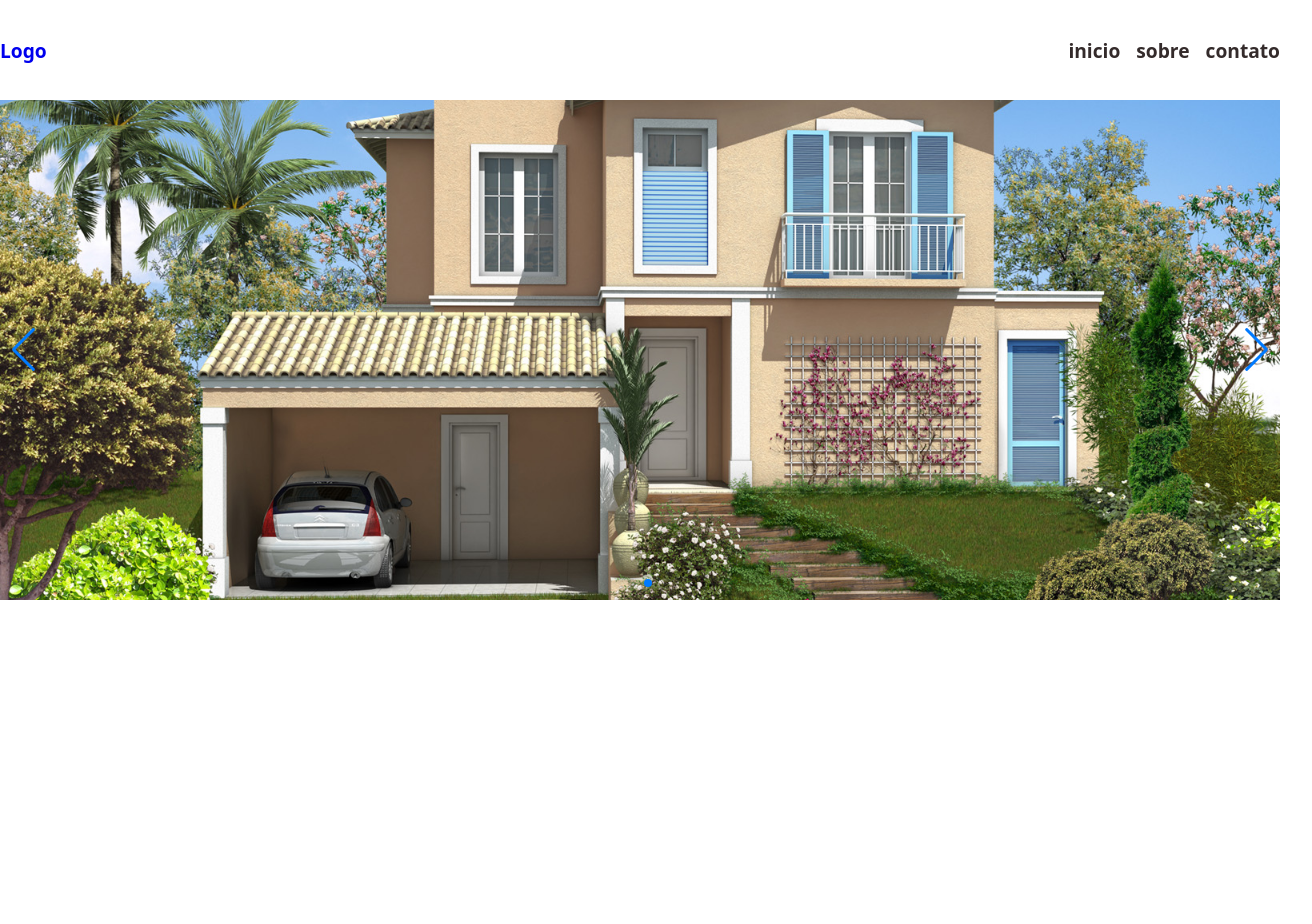
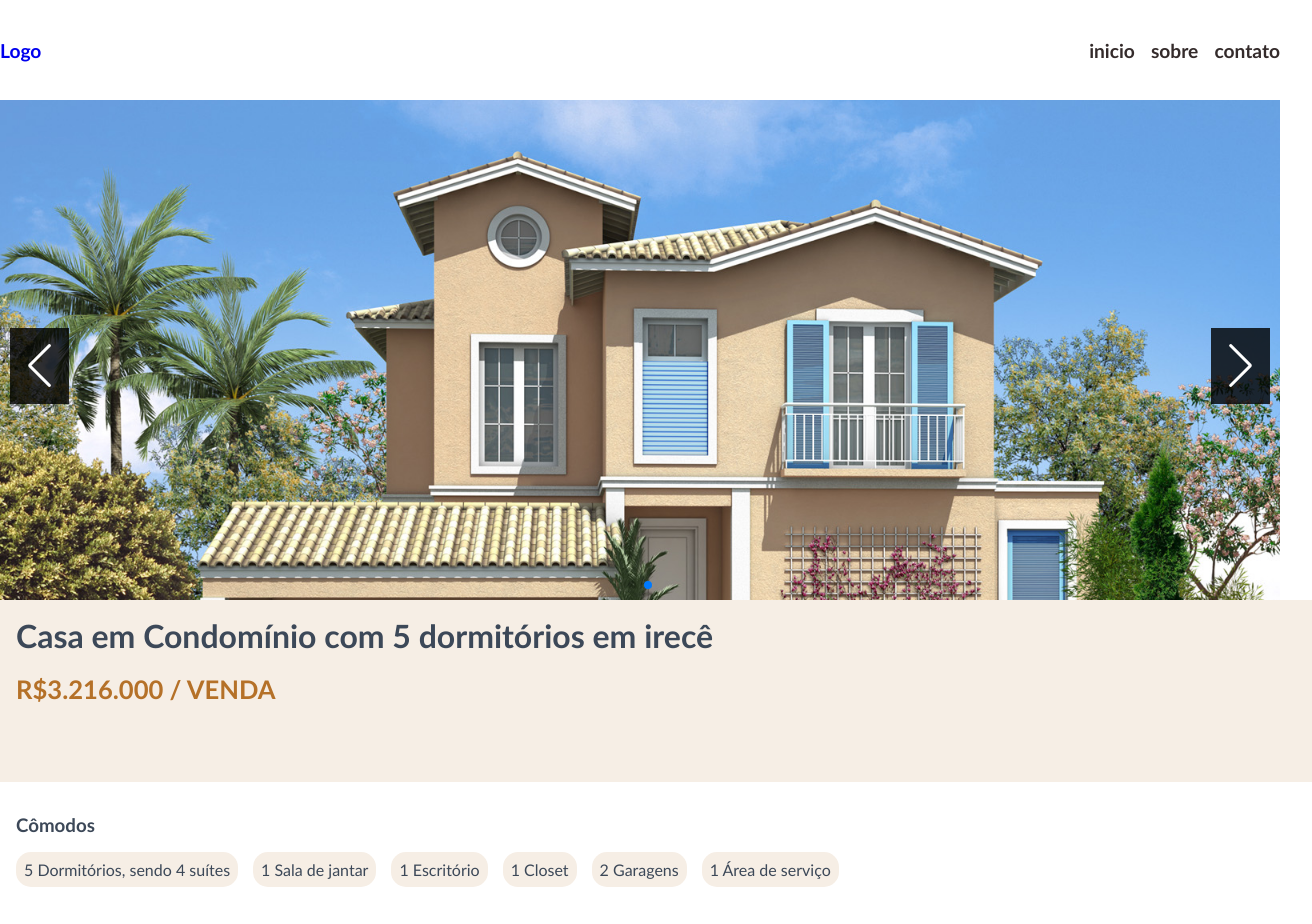
Before and after one commit to leonardofx1/imobiliaria, a Next.js app: page /propertyDetails/1 in a window 1280 px wide. Shown: the top 924 px of the page, 1312 px wide, since content can reach past the window. After the commit the page ends 903 px from the top, so only its background shows below. Built offline with nearby package versions, Linux system fonts and the light colour scheme.

Commit message:
style details property

```diff
--- a/src/app/propertyDetails/[id]/page.tsx
+++ b/src/app/propertyDetails/[id]/page.tsx
@@ -1,19 +1,30 @@
-import Image from 'next/image';
-import casa from '../../../../public/casa.jpg'
-import style from   './style.module.scss'
-import { SwiperDetails } from '@/components/SwiperDetails';
+import style from "./style.module.scss";
+import { SwiperDetails } from "@/components/SwiperDetails";
 
-const PropertyDetails = ({params} : {params: {id:string}})=> {
+const PropertyDetails = ({ params }: { params: { id: string } }) => {
+  return (
+    <main className={style.containerMain}>
+      <section className={style.containerImg}>
+        <SwiperDetails />
+      </section>
+      <section className={style.containerTitle}>
+        <h1>Casa em Condomínio com 5 dormitórios em irecê</h1>
+        <br />
+        <h2>R$3.216.000 / VENDA</h2>
+      </section>
+      <section className={style.listOfFeatures}>
+          <h3>Cômodos</h3>
+        <div>
+          <span>5 Dormitórios, sendo 4 suítes</span>{" "}
+          <span>1 Sala de jantar</span>
+          <span>1 Escritório</span>
+          <span>1 Closet</span>
+          <span>2 Garagens</span>
+          <span>1 Área de serviço</span>
+        </div>
+      </section>
+    </main>
+  );
+};
 
-     return (
-
-         <main className={style.containerMain}>
-            <section>
-                <SwiperDetails />
-            </section>
-        </main>
-     )
-
-}
-
-export default PropertyDetails
+export default PropertyDetails;
--- a/src/app/propertyDetails/[id]/style.module.scss
+++ b/src/app/propertyDetails/[id]/style.module.scss
@@ -1,18 +1,59 @@
-
-
+@import '@../../../../../styles/variables.module.scss';
 .containerMain {
     max-width: 1280px;
     height: auto;
     width: 100%;
 
     margin: 0 auto;
+}
+
+.containerImg {
+    display: flex;
+    justify-content: center;
+    width: 100%;
+    margin: 0 auto;
 
 
-    section {
-        display: flex;
-        justify-content: center;
-        width:100%;
-        height: 1000px;
+}
 
+.containerTitle {
+    width: 100%;
+    height: 150px;
+    background-color:$BrownLigth;
+    padding: 1rem;
+
+
+    h1 {
+        color: $FontColor;
+        font-weight: bold;
+        font-size: 2rem;
+    }
+
+    h2 {
+        color: $BrownBold;
+        font-size: 1.6rem;
+        font-weight: bold;
     }
 }
+
+.listOfFeatures {
+    max-width: 833px;
+    width: 100%;
+    padding: 1rem;
+    h3 {
+        margin: 1rem 0;
+        display: block;
+        color:$FontColor;
+    }
+    div {
+        display: flex;
+        gap: 15px;
+        flex-wrap: wrap;
+    }
+    div span {
+        background-color:$BrownLigth;
+        color:$FontColor;
+        border-radius: 15px;
+        padding:.5rem;
+    }
+}
--- a/src/components/Card/index.tsx
+++ b/src/components/Card/index.tsx
@@ -27,7 +27,7 @@ export const Card = () => {
           <li className={style.rooms}>
             <span> <FaCar /> 2 Garagens</span>
             <span> <MdOutlineBedroomParent />4 Cômodos</span>
-            <span>< MdOutlineConstruction  /> área construida</span>
+            <span>< MdOutlineConstruction  /> 152m² área construida</span>
           </li>
         </ul>
       </Link>
--- a/src/components/SwiperDetails/style.css
+++ b/src/components/SwiperDetails/style.css
@@ -11,8 +11,6 @@
     text-align: center;
     font-size: 18px;
 
-
-    /* Center slide text vertically */
     display: flex;
     justify-content: center;
     align-items: center;
@@ -24,3 +22,16 @@
     height: 100%;
     object-fit: cover;
   }
+
+ .swiper-button-prev {
+  color: white;
+  background-color: rgba(0, 0, 0, 0.808);
+  padding: 1rem;
+ }
+
+ .swiper-button-next {
+  color:white;
+
+  background-color: rgba(0, 0, 0, 0.808);
+  padding: 1rem;
+ }
--- a/src/styles/globals.css
+++ b/src/styles/globals.css
@@ -2,8 +2,7 @@
 
   margin: 0;
   padding: 0;
-  font-family: system-ui, -apple-system, BlinkMacSystemFont, 'Segoe UI', Roboto, Oxygen, Ubuntu, Cantarell, 'Open Sans', 'Helvetica Neue', sans-serif;
-  box-sizing: border-box;
+  font-family:"Libre Baskerville", "Trebuchet MS", serif; ;
   list-style: none;
   text-decoration: none;
 }
--- a/src/styles/variables.module.scss
+++ b/src/styles/variables.module.scss
@@ -2,3 +2,5 @@
 $PrimaryColor:#FFFFFF;
 $FontColor:#3C4858;
 $TagPrice:#0B2037;
+$BrownBold:#B57128;
+$BrownLigth: #f6eee5;
```
